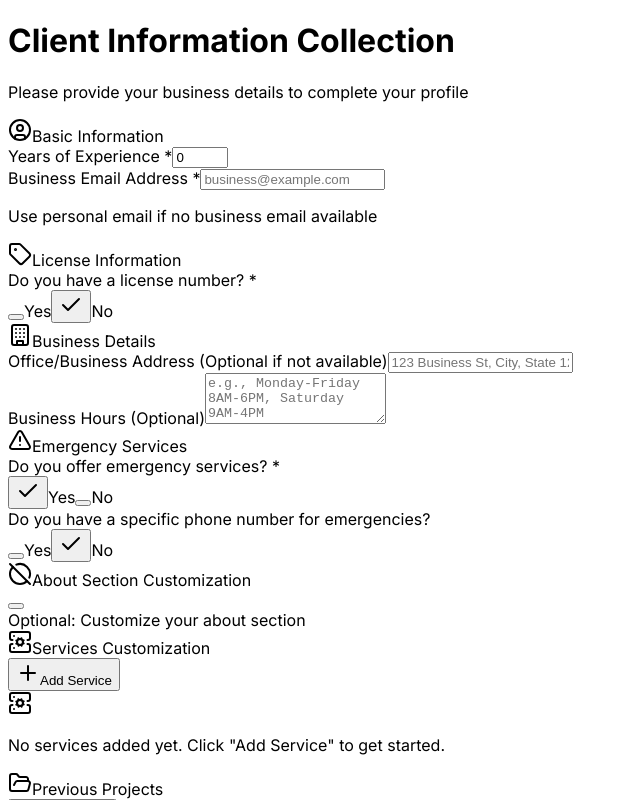
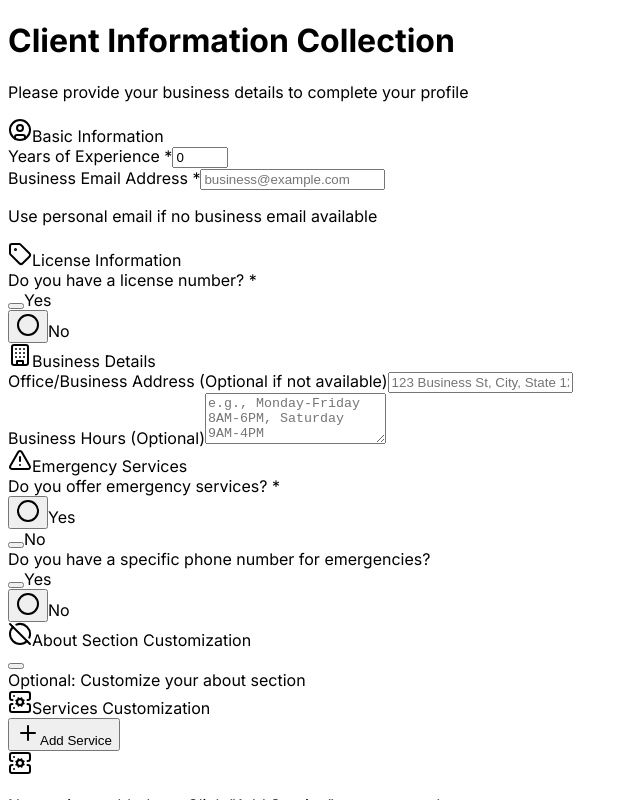
Before and after one commit to mahdiiiu2k/ClientInfoForm11, a React (Vite) app in the folder client/: page / in a window 1280 px wide. Both pictures are taken after a click on the radio button 16 px from the left and 502 px from the top of the page. Shown: the top 800 px of the page, without its empty margins (0-640 px from the left). Built offline with nearby package versions, Linux system fonts and the light colour scheme; what @shared/schema would draw is missing.

Commit message:
Restored to '27e31cb553894f547e3ccdb3c0bdd73e2efc6abe'
Replit-Restored-To: 27e31cb553894f547e3ccdb3c0bdd73e2efc6abe

```diff
--- a/client/src/pages/client-form.tsx
+++ b/client/src/pages/client-form.tsx
@@ -292,30 +292,22 @@ export default function ClientForm() {
                   render={({ field }) => (
                     <FormItem>
                       <FormLabel>Do you have a license number? *</FormLabel>
-                      <div className="flex flex-col gap-3">
-                        <Label
-                          className="hover:bg-accent/50 flex items-center gap-3 rounded-lg border p-3 cursor-pointer has-[[aria-checked=true]]:border-blue-600 has-[[aria-checked=true]]:bg-blue-50 dark:has-[[aria-checked=true]]:border-blue-900 dark:has-[[aria-checked=true]]:bg-blue-950"
-                          onClick={() => field.onChange(true)}
+                      <FormControl>
+                        <RadioGroup
+                          value={field.value ? "yes" : "no"}
+                          onValueChange={(value) => field.onChange(value === "yes")}
+                          className="flex space-x-6"
                         >
-                          <Checkbox
-                            checked={field.value === true}
-                            className="data-[state=checked]:border-blue-600 data-[state=checked]:bg-blue-600 data-[state=checked]:text-white dark:data-[state=checked]:border-blue-700 dark:data-[state=checked]:bg-blue-700"
-                            readOnly
-                          />
-                          <span className="text-sm font-medium">Yes</span>
-                        </Label>
-                        <Label
-                          className="hover:bg-accent/50 flex items-center gap-3 rounded-lg border p-3 cursor-pointer has-[[aria-checked=true]]:border-blue-600 has-[[aria-checked=true]]:bg-blue-50 dark:has-[[aria-checked=true]]:border-blue-900 dark:has-[[aria-checked=true]]:bg-blue-950"
-                          onClick={() => field.onChange(false)}
-                        >
-                          <Checkbox
-                            checked={field.value === false}
-                            className="data-[state=checked]:border-blue-600 data-[state=checked]:bg-blue-600 data-[state=checked]:text-white dark:data-[state=checked]:border-blue-700 dark:data-[state=checked]:bg-blue-700"
-                            readOnly
-                          />
-                          <span className="text-sm font-medium">No</span>
-                        </Label>
-                      </div>
+                          <div className="flex items-center space-x-2">
+                            <RadioGroupItem value="yes" id="license-yes" />
+                            <Label htmlFor="license-yes">Yes</Label>
+                          </div>
+                          <div className="flex items-center space-x-2">
+                            <RadioGroupItem value="no" id="license-no" />
+                            <Label htmlFor="license-no">No</Label>
+                          </div>
+                        </RadioGroup>
+                      </FormControl>
                       <FormMessage />
                     </FormItem>
                   )}
@@ -406,30 +398,22 @@ export default function ClientForm() {
                   render={({ field }) => (
                     <FormItem>
                       <FormLabel>Do you offer emergency services? *</FormLabel>
-                      <div className="flex flex-col gap-3">
-                        <Label
-                          className="hover:bg-accent/50 flex items-center gap-3 rounded-lg border p-3 cursor-pointer has-[[aria-checked=true]]:border-blue-600 has-[[aria-checked=true]]:bg-blue-50 dark:has-[[aria-checked=true]]:border-blue-900 dark:has-[[aria-checked=true]]:bg-blue-950"
-                          onClick={() => field.onChange(true)}
+                      <FormControl>
+                        <RadioGroup
+                          value={field.value ? "yes" : "no"}
+                          onValueChange={(value) => field.onChange(value === "yes")}
+                          className="flex space-x-6"
                         >
-                          <Checkbox
-                            checked={field.value === true}
-                            className="data-[state=checked]:border-blue-600 data-[state=checked]:bg-blue-600 data-[state=checked]:text-white dark:data-[state=checked]:border-blue-700 dark:data-[state=checked]:bg-blue-700"
-                            readOnly
-                          />
-                          <span className="text-sm font-medium">Yes</span>
-                        </Label>
-                        <Label
-                          className="hover:bg-accent/50 flex items-center gap-3 rounded-lg border p-3 cursor-pointer has-[[aria-checked=true]]:border-blue-600 has-[[aria-checked=true]]:bg-blue-50 dark:has-[[aria-checked=true]]:border-blue-900 dark:has-[[aria-checked=true]]:bg-blue-950"
-                          onClick={() => field.onChange(false)}
-                        >
-                          <Checkbox
-                            checked={field.value === false}
-                            className="data-[state=checked]:border-blue-600 data-[state=checked]:bg-blue-600 data-[state=checked]:text-white dark:data-[state=checked]:border-blue-700 dark:data-[state=checked]:bg-blue-700"
-                            readOnly
-                          />
-                          <span className="text-sm font-medium">No</span>
-                        </Label>
-                      </div>
+                          <div className="flex items-center space-x-2">
+                            <RadioGroupItem value="yes" id="emergency-yes" />
+                            <Label htmlFor="emergency-yes">Yes</Label>
+                          </div>
+                          <div className="flex items-center space-x-2">
+                            <RadioGroupItem value="no" id="emergency-no" />
+                            <Label htmlFor="emergency-no">No</Label>
+                          </div>
+                        </RadioGroup>
+                      </FormControl>
                       <FormMessage />
                     </FormItem>
                   )}
@@ -444,30 +428,22 @@ export default function ClientForm() {
                         render={({ field }) => (
                           <FormItem>
                             <FormLabel>Do you have a specific phone number for emergencies?</FormLabel>
-                            <div className="flex flex-col gap-3">
-                              <Label
-                                className="hover:bg-accent/50 flex items-center gap-3 rounded-lg border p-3 cursor-pointer has-[[aria-checked=true]]:border-blue-600 has-[[aria-checked=true]]:bg-blue-50 dark:has-[[aria-checked=true]]:border-blue-900 dark:has-[[aria-checked=true]]:bg-blue-950"
-                                onClick={() => field.onChange(true)}
+                            <FormControl>
+                              <RadioGroup
+                                value={field.value ? "yes" : "no"}
+                                onValueChange={(value) => field.onChange(value === "yes")}
+                                className="flex space-x-6"
                               >
-                                <Checkbox
-                                  checked={field.value === true}
-                                  className="data-[state=checked]:border-blue-600 data-[state=checked]:bg-blue-600 data-[state=checked]:text-white dark:data-[state=checked]:border-blue-700 dark:data-[state=checked]:bg-blue-700"
-                                  readOnly
-                                />
-                                <span className="text-sm font-medium">Yes</span>
-                              </Label>
-                              <Label
-                                className="hover:bg-accent/50 flex items-center gap-3 rounded-lg border p-3 cursor-pointer has-[[aria-checked=true]]:border-blue-600 has-[[aria-checked=true]]:bg-blue-50 dark:has-[[aria-checked=true]]:border-blue-900 dark:has-[[aria-checked=true]]:bg-blue-950"
-                                onClick={() => field.onChange(false)}
-                              >
-                                <Checkbox
-                                  checked={field.value === false}
-                                  className="data-[state=checked]:border-blue-600 data-[state=checked]:bg-blue-600 data-[state=checked]:text-white dark:data-[state=checked]:border-blue-700 dark:data-[state=checked]:bg-blue-700"
-                                  readOnly
-                                />
-                                <span className="text-sm font-medium">No</span>
-                              </Label>
-                            </div>
+                                <div className="flex items-center space-x-2">
+                                  <RadioGroupItem value="yes" id="emergency-phone-yes" />
+                                  <Label htmlFor="emergency-phone-yes">Yes</Label>
+                                </div>
+                                <div className="flex items-center space-x-2">
+                                  <RadioGroupItem value="no" id="emergency-phone-no" />
+                                  <Label htmlFor="emergency-phone-no">No</Label>
+                                </div>
+                              </RadioGroup>
+                            </FormControl>
                             <FormMessage />
                           </FormItem>
                         )}
```
